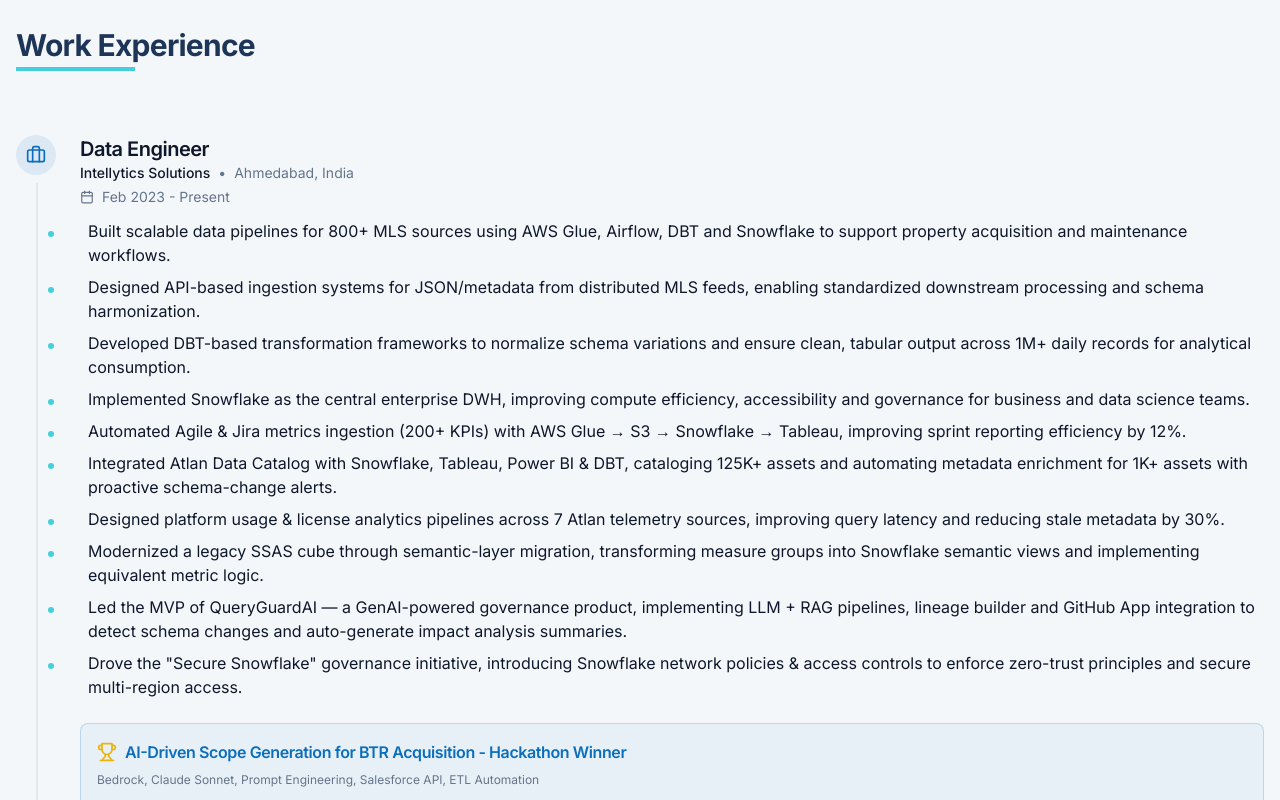
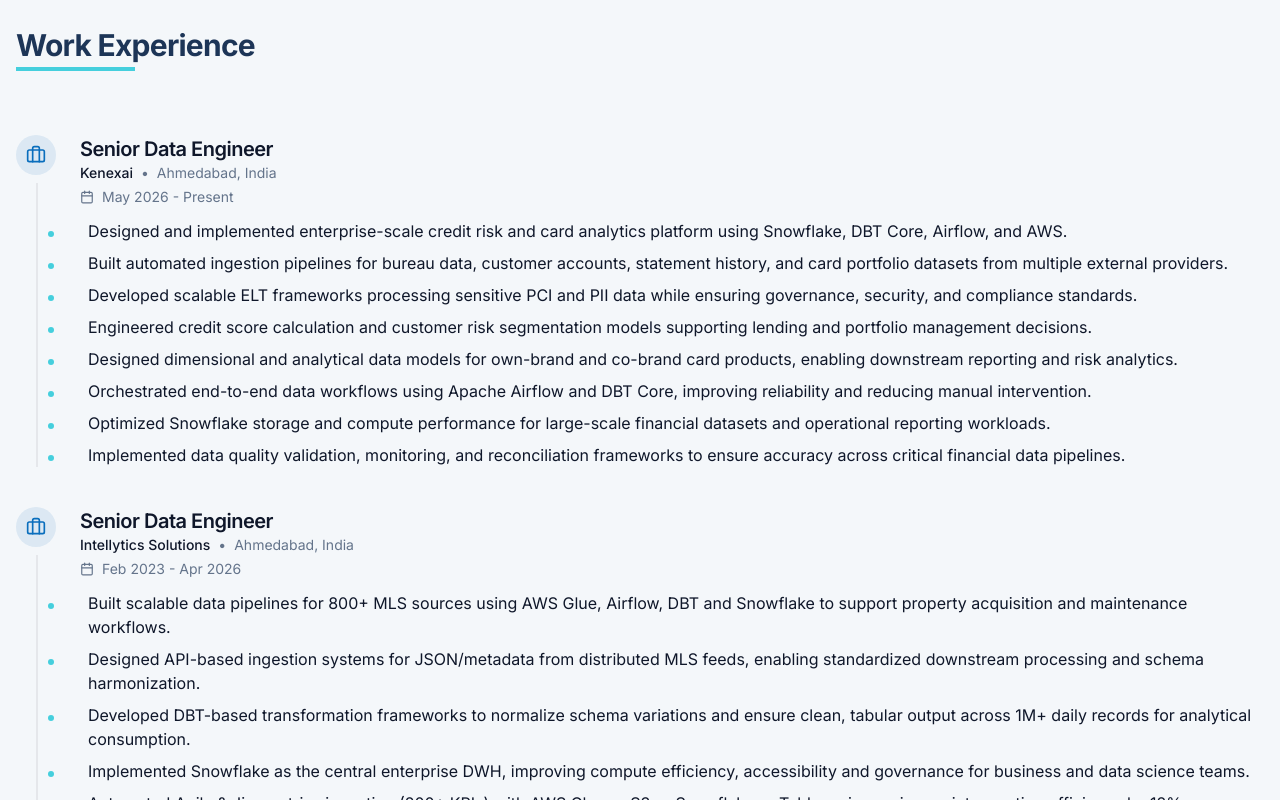
Before and after one commit to deepmihir/data-flow-architect-portfolio, a React (Vite) app: page / in a window 1280 px wide. Shown: the part 1680-2480 px from the top of the page. Built offline with nearby package versions, Linux system fonts and the light colour scheme.

Commit message:
Changes
Co-authored-by: deepmihir <78613570+deepmihir@users.noreply.github.com>

```diff
--- a/src/components/Experience.tsx
+++ b/src/components/Experience.tsx
@@ -95,10 +95,26 @@ const ExperienceItem: React.FC<ExperienceItemProps> = ({
 const Experience = () => {
   const experiences = [
     {
-      title: "Data Engineer",
+      title: "Senior Data Engineer",
+      company: "Kenexai",
+      location: "Ahmedabad, India",
+      period: "May 2026 - Present",
+      description: [
+        "Designed and implemented enterprise-scale credit risk and card analytics platform using Snowflake, DBT Core, Airflow, and AWS.",
+        "Built automated ingestion pipelines for bureau data, customer accounts, statement history, and card portfolio datasets from multiple external providers.",
+        "Developed scalable ELT frameworks processing sensitive PCI and PII data while ensuring governance, security, and compliance standards.",
+        "Engineered credit score calculation and customer risk segmentation models supporting lending and portfolio management decisions.",
+        "Designed dimensional and analytical data models for own-brand and co-brand card products, enabling downstream reporting and risk analytics.",
+        "Orchestrated end-to-end data workflows using Apache Airflow and DBT Core, improving reliability and reducing manual intervention.",
+        "Optimized Snowflake storage and compute performance for large-scale financial datasets and operational reporting workloads.",
+        "Implemented data quality validation, monitoring, and reconciliation frameworks to ensure accuracy across critical financial data pipelines."
+      ]
+    },
+    {
+      title: "Senior Data Engineer",
       company: "Intellytics Solutions",
       location: "Ahmedabad, India",
-      period: "Feb 2023 - Present",
+      period: "Feb 2023 - Apr 2026",
       description: [
         "Built scalable data pipelines for 800+ MLS sources using AWS Glue, Airflow, DBT and Snowflake to support property acquisition and maintenance workflows.",
         "Designed API-based ingestion systems for JSON/metadata from distributed MLS feeds, enabling standardized downstream processing and schema harmonization.",
@@ -123,6 +139,7 @@ const Experience = () => {
         link: "https://github.com/deepmihir/2025Hackathon-Team-11"
       }
     },
+
     {
       title: "Freelance Data Engineer",
       company: "Jupiter Healthcare",
```
